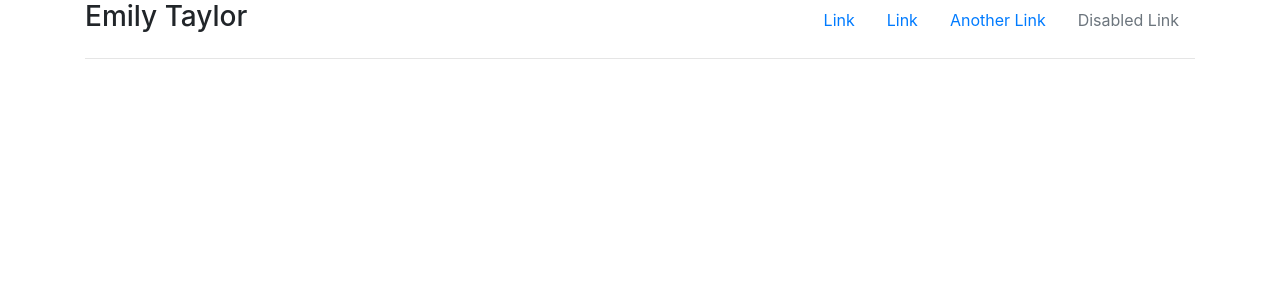
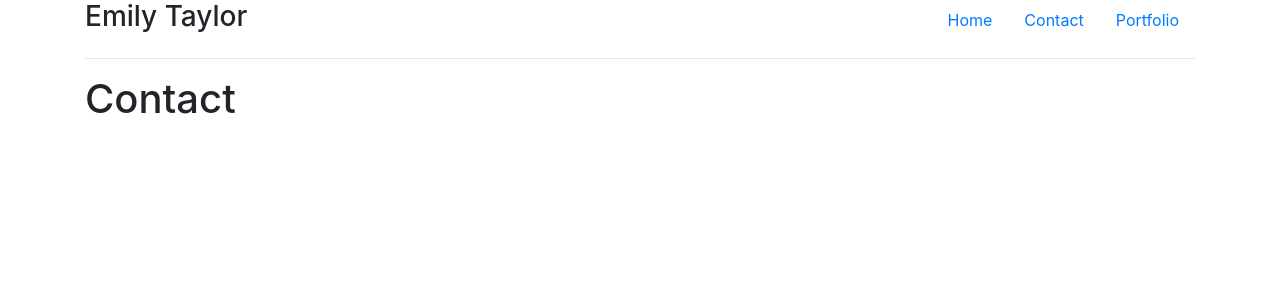
Before and after one commit to emilyporterfieldtaylor/react_portfolio, a React (Create React App) app: page /contact in a window 1280 px wide. Shown: the top 300 px of the page. Built offline with nearby package versions, Linux system fonts and the light colour scheme.

Commit message:
create basic contact route and page

```diff
--- a/src/App.js
+++ b/src/App.js
@@ -2,6 +2,7 @@ import React from 'react';
 import './App.css';
 import Header from "../src/Components/Header/Header"
 import Index from '../src/Components/Index/index';
+import Contact from '../src/Components/Contact/Contact';
 import { BrowserRouter as Router, Route, Switch } from 'react-router-dom';
 
 function App() {
@@ -11,6 +12,7 @@ function App() {
     <Switch>
     {/* this ensures that either / or home can be used to bring up homepage w/o breaking*/}
     <Route exact path={["/", "/index"]}><Index /></Route>
+    <Route exact path={ "/contact"}><Contact /></Route>
     </Switch>
   </Router>
   )
--- /dev/null
+++ b/src/Components/Contact/Contact.js
@@ -0,0 +1,19 @@
+import React from 'react';
+import "./style.css";
+import { Container, Row, Col } from 'reactstrap';
+
+function Contact() {
+  return (
+    <div>
+      <Container>
+        <Row>
+          <Col>
+          <h1>Contact</h1>
+          </Col>
+        </Row>
+      </Container>
+    </div>
+  )
+}
+
+export default Contact;
--- a/src/Components/Header/Header.js
+++ b/src/Components/Header/Header.js
@@ -14,16 +14,13 @@ function Header() {
             <div>
               <Nav>
                 <NavItem>
-                  <NavLink href="#">Link</NavLink>
+                  <NavLink href="/index">Home</NavLink>
                 </NavItem>
                 <NavItem>
-                  <NavLink href="#">Link</NavLink>
+                  <NavLink href="/contact">Contact</NavLink>
                 </NavItem>
                 <NavItem>
-                  <NavLink href="#">Another Link</NavLink>
-                </NavItem>
-                <NavItem>
-                  <NavLink disabled href="#">Disabled Link</NavLink>
+                  <NavLink href="#">Portfolio</NavLink>
                 </NavItem>
               </Nav>
             </div>
```
Also changed, not shown: src/Components/Contact/style.css (added).
